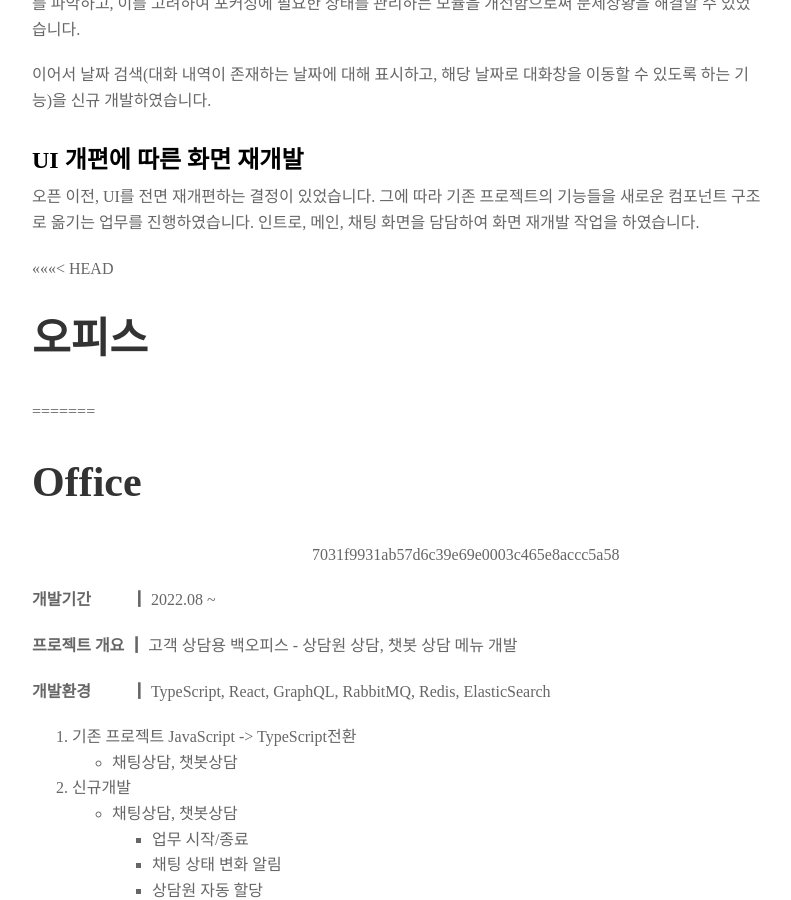
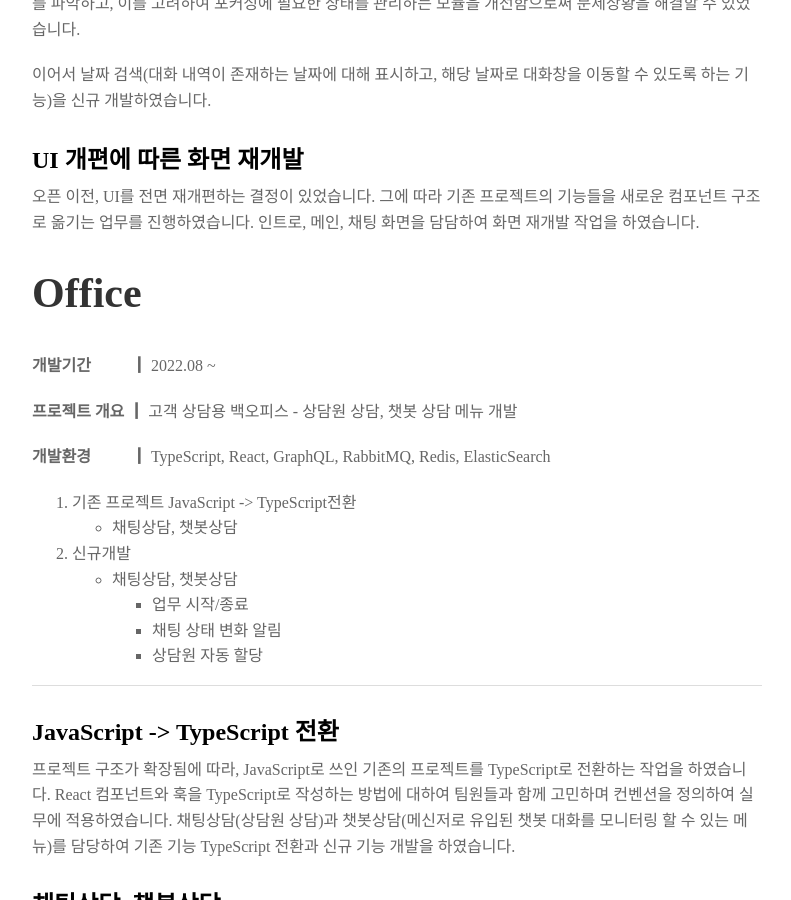
Before and after one commit to Dayook/dayook.github.io, a Jekyll site: the page built from projects/proj-4.md, in a window 1280 px wide and 900 px high, scrolled down 773 px. Shown: the whole window, without its empty margins (243-1034 px from the left). Built offline with Jekyll 4.4.1, drawn with Linux system fonts in a browser that asks for light colours; nearby versions of some CDN libraries; some web fonts are replaced.

Commit message:
modify proj title

```diff
--- a/projects/proj-4.md
+++ b/projects/proj-4.md
@@ -35,11 +35,7 @@ title: "브릭챗(메신저 + 오피스)"
 인트로, 메인, 채팅 화면을 담담하여 화면 재개발 작업을 하였습니다.
 
 
-<<<<<<< HEAD
-## 오피스
-=======
 ## Office
->>>>>>> 7031f9931ab57d6c39e69e0003c465e8accc5a58
 
 **개발기간 　　 ┃** 2022.08 ~
 
```
